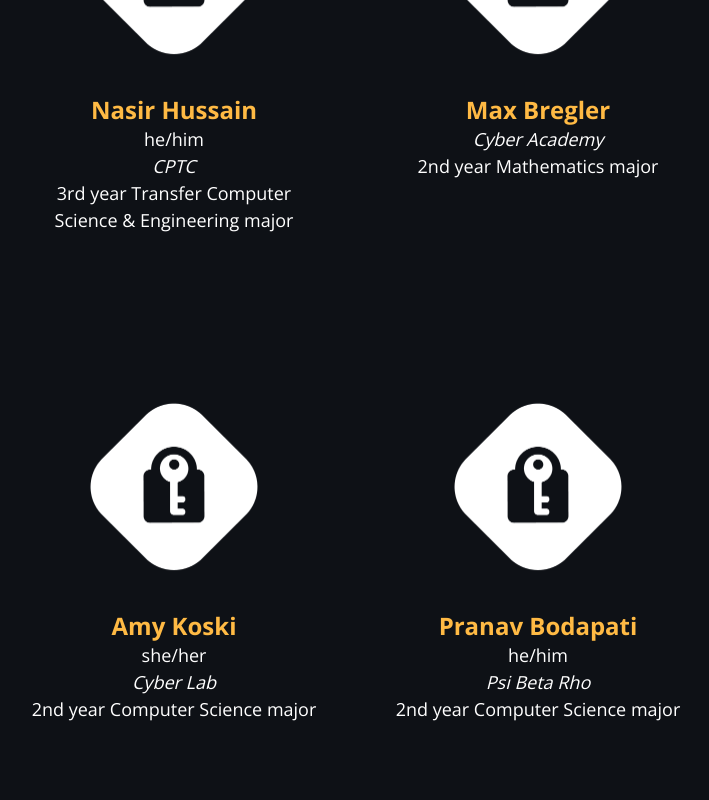
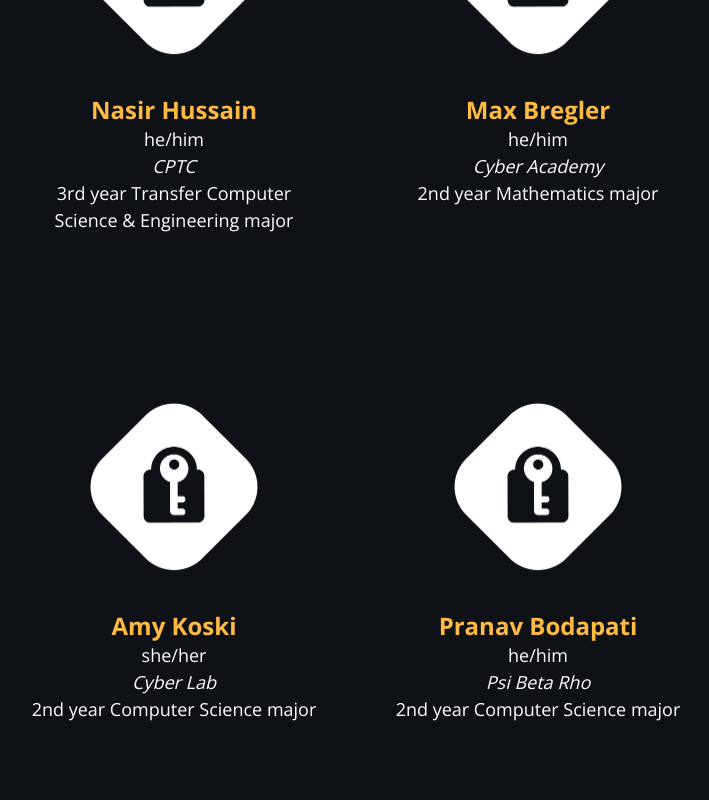
Before and after one commit to uclaacm/acmcyber.com, a Next.js app: page /members in a window 1280 px wide. Shown: the part 5520-6320 px from the top of the page, without its empty margins (284-993 px from the left). Built offline with nearby package versions, Linux system fonts and the light colour scheme; a web font is replaced by a local one.

Commit message:
quickfix

```diff
--- a/data/members.ts
+++ b/data/members.ts
@@ -158,7 +158,7 @@ const members: PersonInfoProps[] = [
     name: "Max Bregler",
     role: "Cyber Academy",
     bio: "2nd year Mathematics major",
-    pronouns: "",
+    pronouns: "he/him",
     photo: "",
   },
   {
@@ -247,8 +247,8 @@ const members: PersonInfoProps[] = [
   },
   {
     name: "Daphne Feng",
-    role: "4th year Computer Science major",
-    bio: "Computer Science",
+    role: "Cyber Academy",
+    bio: "4th year Computer Science major",
     pronouns: "they/them",
     photo: "",
   },
```
